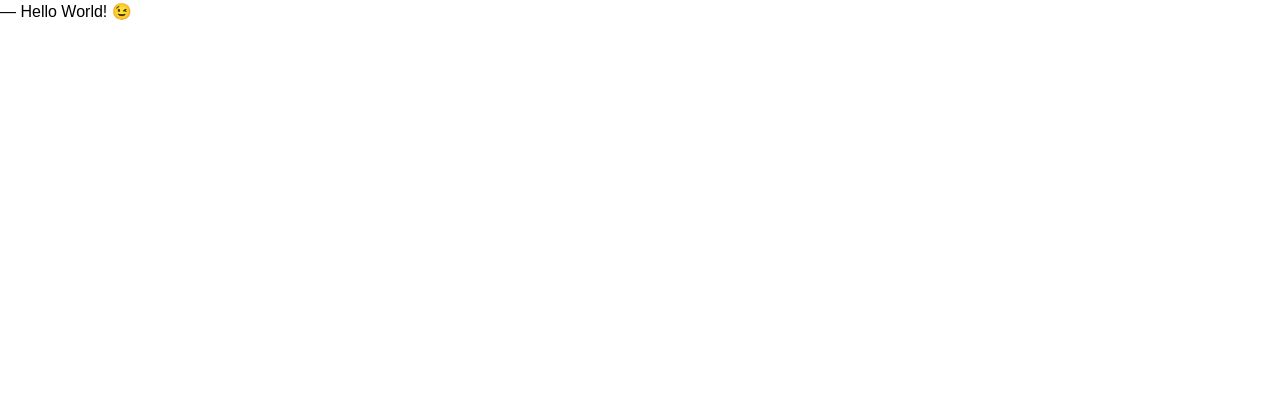
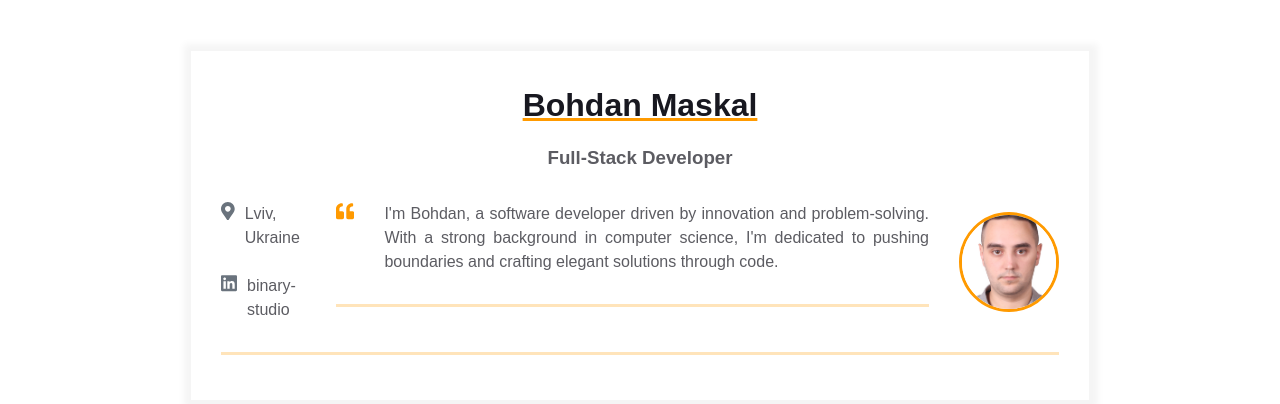
Before and after one commit to Bodia220/homepage, a plain HTML site: page index.html in a window 1280 px wide. Drawn offline with Linux system fonts and the light colour scheme.

Commit message:
Added main content

```diff
--- a/index.html
+++ b/index.html
@@ -1,12 +1,88 @@
 <!DOCTYPE html>
 <html>
-  <head>
+
+<head>
     <meta charset="UTF-8" />
     <title>Résumé</title>
     <link rel="stylesheet" href="styles.css">
     <meta name="viewport" content="width=device-width, initial-scale=1" />
-  </head>
-  <body>
-    ― Hello World! &#x1F609;
-  </body>
+</head>
+
+<body>
+    <main>
+        <div class="resume">
+            <div class="container">
+                <div class="resume__block">
+                    <h1 class="contact-info__header">Bohdan Maskal</h1>
+                    <h3 class="contact-info__sub-header">Full-Stack Developer</h3>
+
+                    <div class="contact_info_container fh">
+                        <div class="contact-info__block">
+                            <a href="" rel="author" class="contact-info__item">
+                                <div class="contact-info__item-icon-wrapper">
+                                    <svg class="contact-info__item-icon" xmlns="http://www.w3.org/2000/svg"
+                                        viewBox="0 0 384 512">
+                                        <path d="M172.268 501.67C26.97 291.031 0 269.413 0 192 0 85.961 85.961 0 192
+                                      0s192 85.961 192 192c0 77.413-26.97 99.031-172.268 309.67-9.535
+                                      13.774-29.93 13.773-39.464 0zM192 272c44.183 0 80-35.817
+                                      80-80s-35.817-80-80-80-80 35.817-80 80 35.817 80 80 80z"></path>
+                                    </svg>
+                                </div>
+                                <span>Lviv, Ukraine</span>
+                            </a>
+                            <a href="https://ua.linkedin.com/company/binary-studio_241166" rel="author"
+                                class="contact-info__item">
+                                <div class="contact-info__item-icon-wrapper">
+                                    <svg class="contact-info__item-icon" xmlns="http://www.w3.org/2000/svg"
+                                        viewBox="0 0 448 512">
+                                        <path d="M416 32H31.9C14.3 32 0 46.5 0 64.3v383.4C0 465.5 14.3 480 31.9
+        480H416c17.6 0 32-14.5 32-32.3V64.3c0-17.8-14.4-32.3-32-32.3zM135.4
+        416H69V202.2h66.5V416zm-33.2-243c-21.3 0-38.5-17.3-38.5-38.5S80.9 96
+        102.2 96c21.2 0 38.5 17.3 38.5 38.5 0 21.3-17.2 38.5-38.5 38.5zm282.1
+        243h-66.4V312c0-24.8-.5-56.7-34.5-56.7-34.6 0-39.9 27-39.9
+        54.9V416h-66.4V202.2h63.7v29.2h.9c8.9-16.8 30.6-34.5 62.9-34.5 67.2
+        0 79.7 44.3 79.7 101.9V416z"></path>
+                                    </svg>
+                                </div>
+                                <span>binary-studio</span>
+                            </a>
+                        </div>
+
+                        <div class="container">
+                            <div class="resume__block">
+                                <div class="intro">
+                                    <div class="intro__icon-wrapper">
+                                        <svg class="intro__icon" xmlns="http://www.w3.org/2000/svg"
+                                            viewBox="0 0 512 512">
+                                            <path d="M464 256h-80v-64c0-35.3 28.7-64 64-64h8c13.3 0 24-10.7
+                                      24-24V56c0-13.3-10.7-24-24-24h-8c-88.4 0-160 71.6-160 160v240c0
+                                      26.5 21.5 48 48 48h128c26.5 0 48-21.5
+                                      48-48V304c0-26.5-21.5-48-48-48zm-288 0H96v-64c0-35.3 28.7-64
+                                      64-64h8c13.3 0 24-10.7 24-24V56c0-13.3-10.7-24-24-24h-8C71.6
+                                      32 0 103.6 0 192v240c0 26.5 21.5 48 48 48h128c26.5 0 48-21.5
+                                      48-48V304c0-26.5-21.5-48-48-48z"></path>
+                                        </svg>
+                                    </div>
+                                    <p class="intro_text">
+                                        I'm Bohdan, a software developer driven by innovation and
+                                        problem-solving. With a strong background in computer science,
+                                        I'm dedicated to pushing boundaries and crafting elegant
+                                        solutions through code.
+                                    </p>
+                                </div>
+                            </div>
+                        </div>
+
+                        <div class="contact-info__block contact-info__block--center">
+                            <img class="contact-info__avatar" src="assets/avatar.jpg" alt="Avatar" />
+                        </div>
+
+                        <div class="contact-info__block"></div>
+                    </div>
+                </div>
+            </div>
+        </div>
+    </main>
+</body>
+
 </html>
```
Also changed, not shown: assets/avatar.jpg (added).
